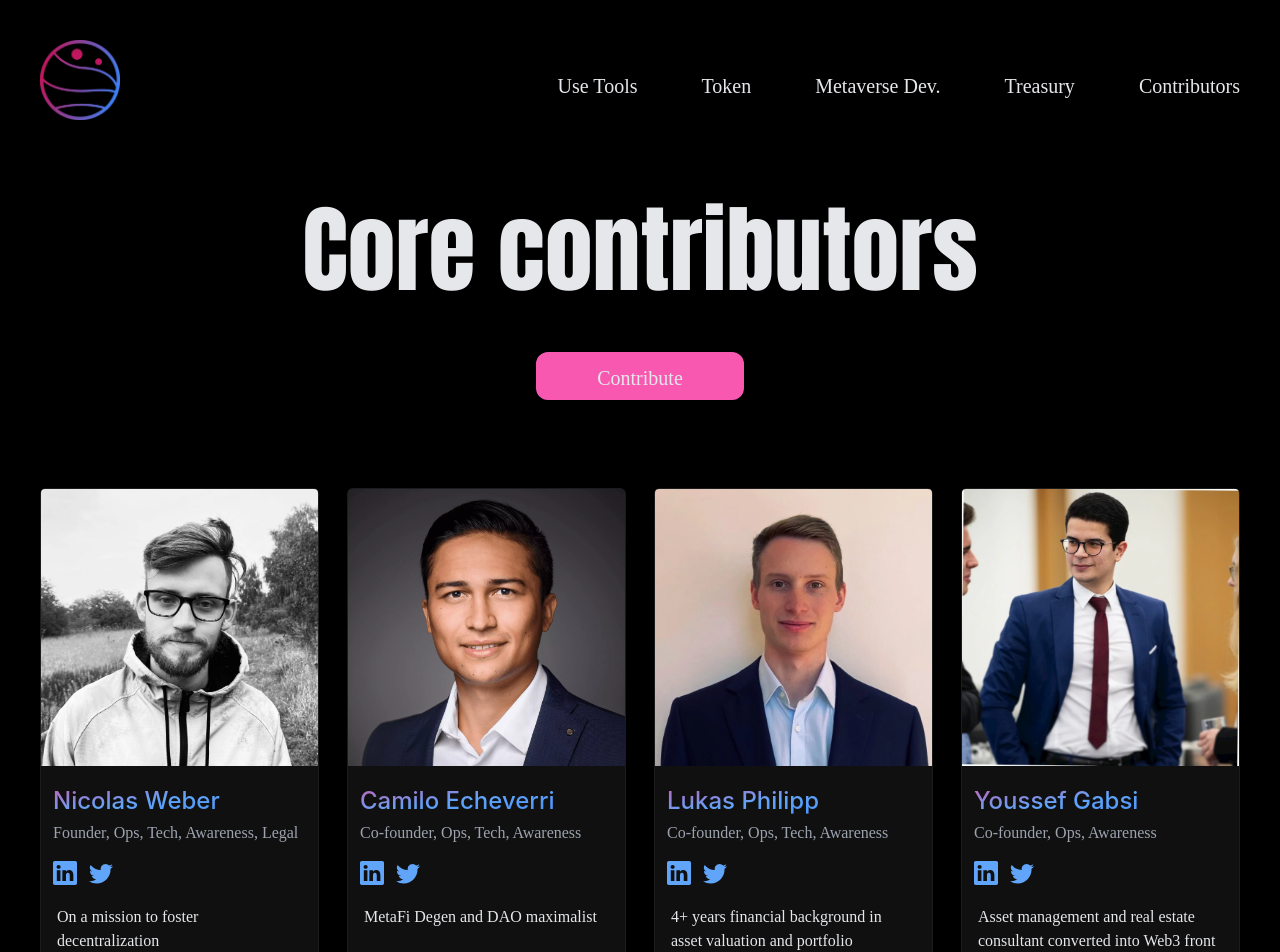
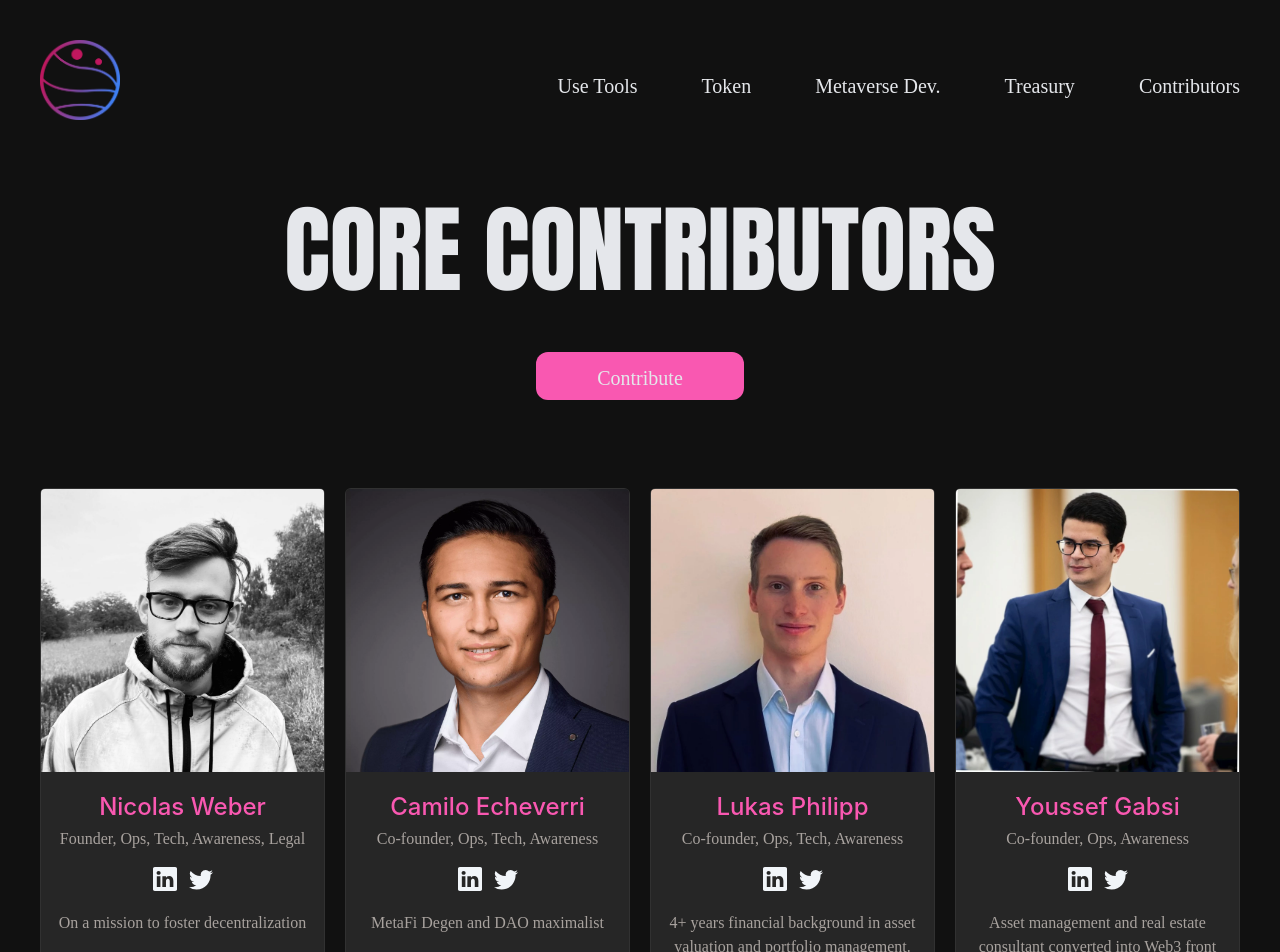
Before and after one commit to thehubdao/HUB-Website, a Next.js app: page /team in a window 1280 px wide. Shown: the top 952 px of the page. Built offline with nearby package versions, Linux system fonts and the light colour scheme; a web font is replaced by a local one.

Commit message:
view team redesigned, and added background color to any views

```diff
--- a/components/section-element/MemberCard.tsx
+++ b/components/section-element/MemberCard.tsx
@@ -25,14 +25,12 @@ const MemberCard = ({
   advisor?: boolean
 }) => {
   // changing color whether member is an advisor or core team.
-  const iconColors = advisor
-    ? 'text-pink-500 hover:text-pink-600 '
-    : 'text-blue-400 hover:text-blue-600 '
+  const iconColors = 'text-slate-100 hover:text-slate-200 '
 
   return (
     <li
       className={
-        'w-full max-w-[350px] border-white border border-opacity-5 rounded-md text-gray-200 relative flex flex-col space-y-1 items-center lg:block text-center lg:text-left bg-grey-darkest'
+        'w-full max-w-[350px] border-white border border-opacity-5 rounded-md text-stone-400 space-y-1 items-center lg:block text-center bg-[#262626]'
       }
     >
       <Image
@@ -47,14 +45,13 @@ const MemberCard = ({
       />
       <h3
         className={
-          (advisor ? 'reverse-text-gradient ' : 'text-gradient ') +
-          'text-xl xl:text-2xl px-3 pt-2'
+          'text-pink-reco text-xl xl:text-2xl px-3 pt-2'
         }
       >
         {member.name}
       </h3>
-      <h4 className='text-base border-none font-light px-3 text-gray-400'>{member.position}</h4>
-      <ul className={`text-2xl w-full flex relative px-3 pt-3 justify-center space-x-3 lg:justify-start`}>
+      <h4 className='text-base border-none font-light px-3 text-stone-400'>{member.position}</h4>
+      <ul className={`text-2xl w-full flex relative px-3 pt-3 justify-center space-x-3`}>
         {member.linkedin && (
           <a href={member.linkedin} className='cursor-pointer' target='_blank'>
             <BsLinkedin
--- a/pages/contribute.tsx
+++ b/pages/contribute.tsx
@@ -19,7 +19,7 @@ const ContributePage: NextPage = () => {
             </Head>
             <Toolbar dark={true} />
 
-            <main className="flex flex-col items-center text-gray-200 pt-28 lg:pt-48 w-full">
+            <main className="flex flex-col items-center text-gray-200 pt-28 lg:pt-48 w-full bg-[#111111]">
 
                 <div className="flex flex-col items-center w-full max-w-screen-2xl px-5 sm:px-10">
 
@@ -50,11 +50,8 @@ const ContributePage: NextPage = () => {
                         <Button text="Apply" link="https://forms.gle/QCf3hYRR9dn7Ztzj7" />
                         <a href="https://the-dac.gitbook.io/metagamehub-dao/dao/working-groups" target="_blank" className="text-lg sm:text-xl text-pink-600 hover:scale-105 transition ease-linear min-w-max duration-200">Learn more</a>
                     </div>
-
                 </div>
-
             </main>
-
             <Footer />
         </>
     )
--- a/pages/gallery.tsx
+++ b/pages/gallery.tsx
@@ -18,7 +18,7 @@ const GalleryPage: NextPage = () => {
             </Head>
             <Toolbar dark={true} />
 
-            <main className="flex flex-col items-center text-gray-200 pt-28 lg:pt-48 w-full">
+            <main className="flex flex-col items-center text-gray-200 pt-28 lg:pt-48 w-full bg-[#111111]">
 
                 <div className="flex flex-col items-center space-y-44 w-full 2xl:max-w-screen-2xl px-5 sm:px-10">
 
--- a/pages/land-report.tsx
+++ b/pages/land-report.tsx
@@ -42,7 +42,7 @@ const LandReport: NextPage = () => {
 
             <Toolbar dark={true} />
 
-            <main className="flex flex-col items-center text-gray-200 pt-28 lg:pt-48 w-full">
+            <main className="flex flex-col items-center text-gray-200 pt-28 lg:pt-48 w-full bg-[#111111]">
 
                 <div className="flex flex-col items-center px-5 sm:px-10 w-full max-w-screen-2xl">
 
--- a/pages/team.tsx
+++ b/pages/team.tsx
@@ -19,19 +19,17 @@ const TeamPage: NextPage = () => {
       </Head>
       <Toolbar dark={true} />
 
-      <main className='animate-fade-in-slow flex flex-col items-center pt-28 lg:pt-48 px-5 sm:px-10'>
-        <h1 className='mb-10 text-gray-200 text-center font-normal'>
-          Core contributors
-        </h1>
+      <main className=' bg-[#111111] animate-fade-in-slow flex flex-col items-center pt-28 lg:pt-48 px-5 sm:px-10'>
+        <h1 className='mb-10 text-gray-200 text-center font-normal md:text-8xl'>CORE CONTRIBUTORS</h1>
         <Button text='Contribute' link='/contribute' />
 
-        <ul className='members-grid justify-items-center w-full max-w-screen-2xl gap-7 py-8 mt-14'>
+        <ul className='grid grid-cols-1 sm:grid-cols-2 md:grid-cols-3 lg:grid-cols-4 justify-items-center w-full max-w-screen-2xl gap-5 py-8 mt-14'>
           {team.map((member, key) => (
             <MemberCard key={key} member={member} />
           ))}
         </ul>
-        <h1 className='pt-32 pb-10 text-center reverse-text-gradient font-normal'>Our Advisors</h1>
-        <ul className='members-grid justify-items-center w-full max-w-screen-2xl gap-7 py-8'>
+        <h1 className='mb-10 text-gray-200 text-center font-normal mt-16 md:text-8xl'>OUR ADVISORS</h1>
+        <ul className='grid grid-cols-1 sm:grid-cols-2 md:grid-cols-3 lg:grid-cols-4 justify-items-center w-full max-w-screen-2xl gap-7 py-8'>
           {advisors.map((advisor, key) => (
             <MemberCard key={key} member={advisor} advisor />
           ))}
```
